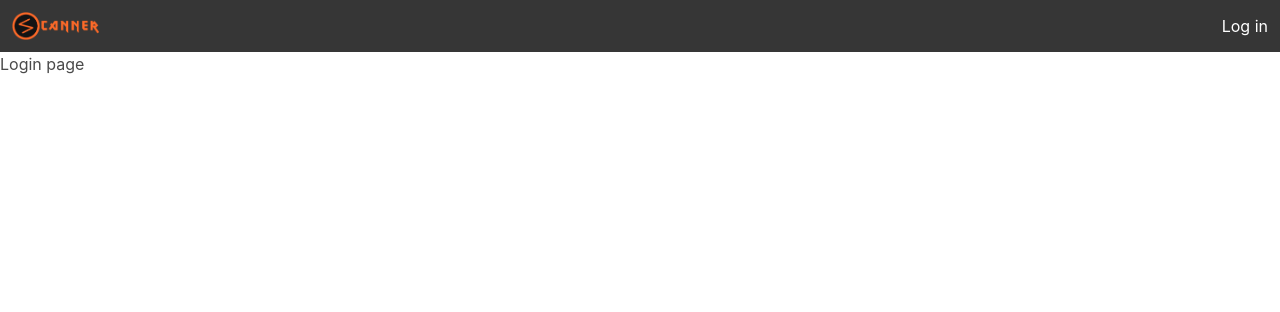
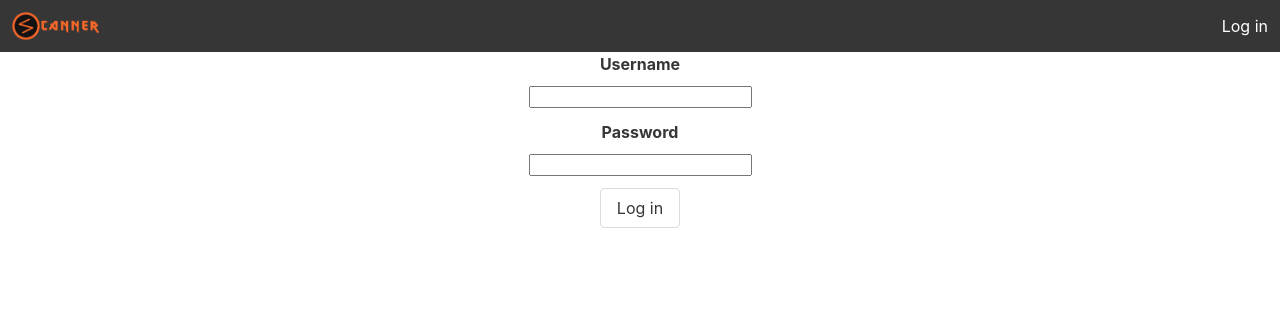
Before and after one commit to 8ru73u5/casino-winner-scanner, a Flask app: page /auth/login in a window 1280 px wide. Shown: the top 312 px of the page. Run offline with Flask 2, Linux system fonts and the light colour scheme; parts of the project's set-up code (start-up, migrations or seed data) failed here and were passed over; some libraries are stand-ins or nearby versions.

Commit message:
Add user log in/log out feature

```diff
--- a/cws/views/auth.py
+++ b/cws/views/auth.py
@@ -1,13 +1,46 @@
-from flask import Blueprint, render_template
+import functools
+
+from flask import Blueprint, render_template, request, session, url_for, redirect, g
+
+from cws.config import AppConfig
 
 bp = Blueprint('auth', __name__, url_prefix='/auth')
 
 
-@bp.route('/login')
+def login_required(view):
+    @functools.wraps(view)
+    def wrapped_view(**kwargs):
+        if not g.admin:
+            return redirect(url_for('app.main'))
+
+        return view(**kwargs)
+
+    return wrapped_view
+
+
+@bp.before_app_request
+def load_logged_in_user():
+    g.admin = session.get('admin') is not None
+
+
+@bp.route('/login', methods=('GET', 'POST'))
 def login():
+    if request.method == 'POST':
+        username = request.form['username']
+        password = request.form['password']
+
+        valid_username = AppConfig.get(AppConfig.Variables.CASINO_ADMIN_USER)
+        valid_password = AppConfig.get(AppConfig.Variables.CASINO_ADMIN_PASS)
+
+        if username == valid_username and password == valid_password:
+            session.clear()
+            session['admin'] = True
+            return redirect(url_for('app.main'))
+
     return render_template('login.html')
 
 
 @bp.route('/logout')
 def logout():
-    return render_template('login.html')
+    session.clear()
+    return redirect(url_for('app.main'))
--- a/templates/login.html
+++ b/templates/login.html
@@ -1,5 +1,25 @@
 {% extends 'base.html' %}
 
 {% block content %}
-  Login page
+  <form class="container has-text-centered" method="post">
+    <div class="field">
+      <label class="label" for="username">
+        Username
+      </label>
+      <div class="control">
+        <input type="text" name="username" id="username" required><br>
+      </div>
+    </div>
+    <div class="field">
+      <label class="label" for="password">
+        Password
+      </label>
+      <div class="control">
+        <input type="password" name="password" id="password" required><br>
+      </div>
+    </div>
+    <div class="control">
+      <input class="button" type="submit" value="Log in">
+    </div>
+  </form>
 {% endblock %}
```
